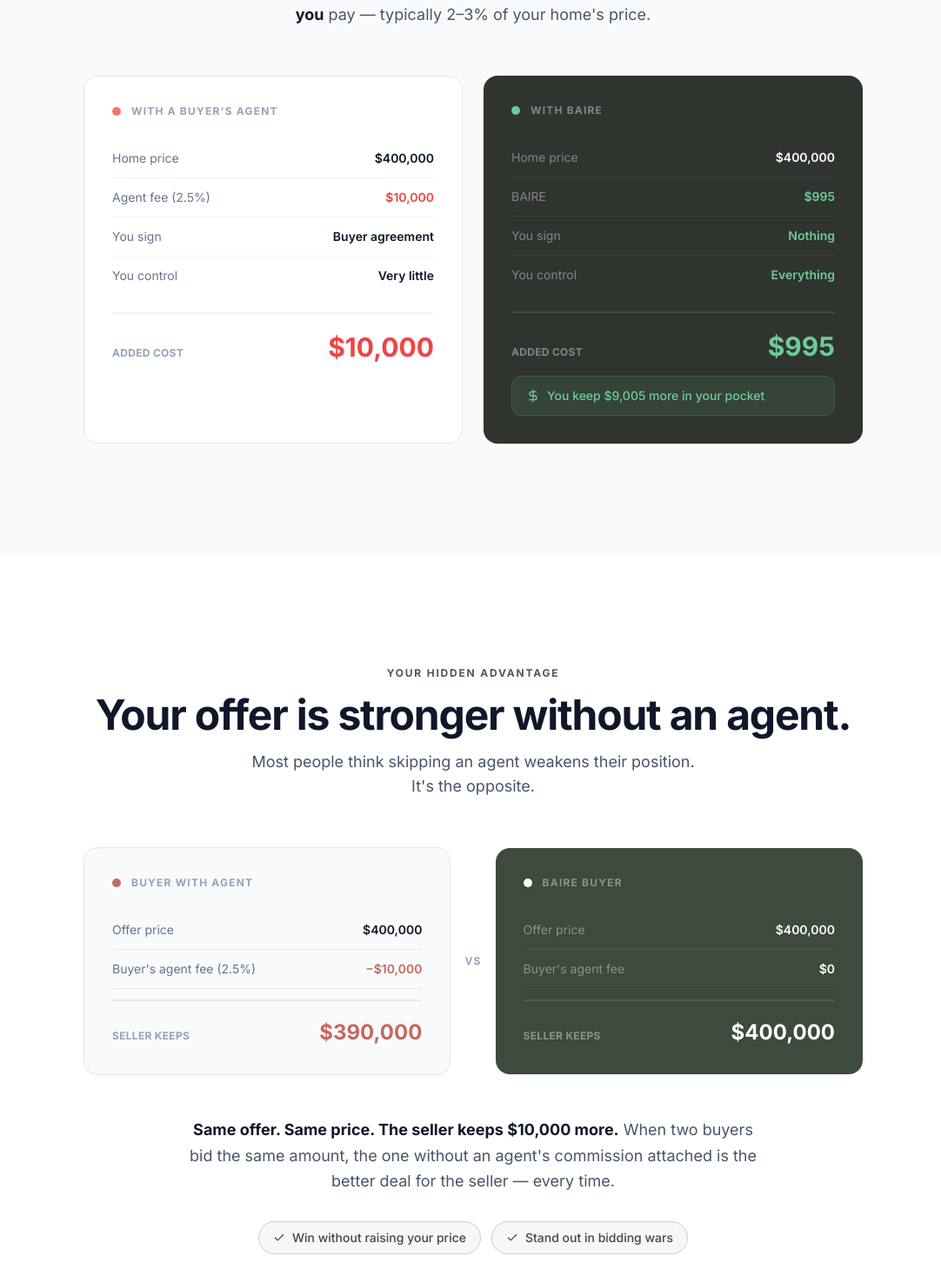
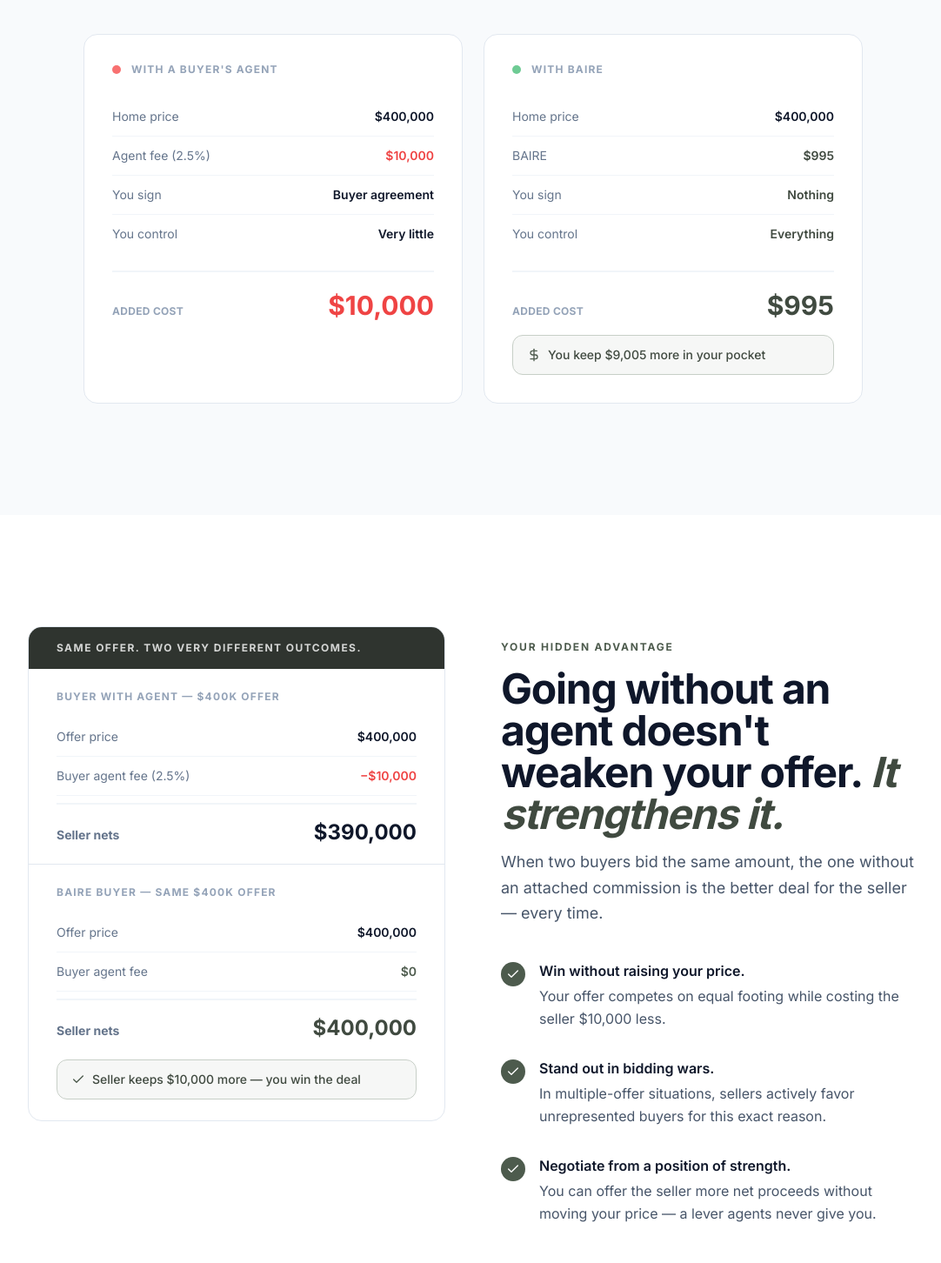
Before and after one commit to geoffbailey114/baireapp, a Next.js app: page / in a window 1280 px wide. Shown: the part 1327-2779 px from the top of the page at 87% size, without its empty margins (96-1178 px from the left). Built offline with nearby package versions, Linux system fonts and the light colour scheme.

Commit message:
2.20 hompage update v2

```diff
--- a/app/page.tsx
+++ b/app/page.tsx
@@ -85,7 +85,7 @@ export default function HomePage() {
                 name: 'How do I tour homes without an agent?',
                 acceptedAnswer: {
                   '@type': 'Answer',
-                  text: 'You contact the listing agent directly. BAIRE gives you word-for-word scripts that present you as a serious, qualified buyer. Most listing agents prefer this — they represent the seller, and an unrepresented buyer means no competing agent to coordinate around.',
+                  text: 'BAIRE pulls the listing agent\'s name and contact info straight from the listing, then gives you word-for-word scripts that present you as a serious, qualified buyer. Most listing agents prefer this — they represent the seller, and an unrepresented buyer means no competing agent to coordinate around.',
                 },
               },
               {
--- a/components/v2/competitive-advantage.tsx
+++ b/components/v2/competitive-advantage.tsx
@@ -4,123 +4,127 @@ import { motion } from 'framer-motion'
 import { Check } from 'lucide-react'
 
 const advantages = [
-  'Win without raising your price',
-  'Stand out in bidding wars',
-  'Negotiate from a position of strength',
+  {
+    title: 'Win without raising your price.',
+    description: 'Your offer competes on equal footing while costing the seller $10,000 less.',
+  },
+  {
+    title: 'Stand out in bidding wars.',
+    description: 'In multiple-offer situations, sellers actively favor unrepresented buyers for this exact reason.',
+  },
+  {
+    title: 'Negotiate from a position of strength.',
+    description: "You can offer the seller more net proceeds without moving your price — a lever agents never give you.",
+  },
 ]
 
 export function CompetitiveAdvantage() {
   return (
     <section className="py-24 md:py-32 bg-white">
       <div className="container">
-        <div className="mx-auto max-w-4xl">
-          <motion.div
-            initial={{ opacity: 0, y: 20 }}
-            whileInView={{ opacity: 1, y: 0 }}
-            viewport={{ once: true }}
-            transition={{ duration: 0.5 }}
-            className="text-center mb-6"
-          >
-            <p className="text-xs font-bold tracking-[0.15em] uppercase text-sage-600 mb-4">Your hidden advantage</p>
-            <h2 className="text-4xl md:text-5xl font-bold tracking-tight text-slate-900 mb-4">
-              Your offer is stronger without an agent.
-            </h2>
-            <p className="text-lg text-slate-600 max-w-lg mx-auto">
-              Most people think skipping an agent weakens their position. It&apos;s the opposite.
-            </p>
-          </motion.div>
+        <div className="mx-auto max-w-5xl">
+          <div className="grid md:grid-cols-2 gap-12 md:gap-16 items-start">
 
-          {/* Side-by-side offer comparison */}
-          <div className="grid md:grid-cols-[1fr_auto_1fr] gap-4 md:gap-0 items-center mt-14 mb-12">
-            {/* Represented buyer offer */}
+            {/* Left: Stacked comparison card */}
             <motion.div
               initial={{ opacity: 0, x: -20 }}
               whileInView={{ opacity: 1, x: 0 }}
               viewport={{ once: true }}
               transition={{ duration: 0.5, delay: 0.1 }}
-              className="bg-slate-50 rounded-2xl border border-slate-200 p-8"
+              className="bg-white rounded-2xl border border-slate-200 overflow-hidden"
             >
-              <div className="flex items-center gap-3 mb-6">
-                <span className="w-2.5 h-2.5 rounded-full bg-[#C4695E]" />
-                <span className="text-xs font-bold tracking-[0.1em] uppercase text-slate-400">Buyer with agent</span>
+              {/* Dark header bar */}
+              <div className="bg-sage-900 px-8 py-4">
+                <p className="text-xs font-bold tracking-[0.12em] uppercase text-white/80">
+                  Same offer. Two very different outcomes.
+                </p>
               </div>
-              <div className="flex justify-between py-3 border-b border-slate-200 text-sm">
-                <span className="text-slate-500">Offer price</span>
-                <span className="font-semibold text-slate-900">$400,000</span>
+
+              {/* Buyer with agent */}
+              <div className="px-8 pt-6 pb-5">
+                <p className="text-xs font-bold tracking-[0.1em] uppercase text-slate-400 mb-4">
+                  Buyer with agent &mdash; $400K offer
+                </p>
+                <div className="flex justify-between py-3 border-b border-slate-100 text-sm">
+                  <span className="text-slate-500">Offer price</span>
+                  <span className="font-semibold text-slate-900">$400,000</span>
+                </div>
+                <div className="flex justify-between py-3 border-b border-slate-100 text-sm">
+                  <span className="text-slate-500">Buyer agent fee (2.5%)</span>
+                  <span className="font-semibold text-red-500">&minus;$10,000</span>
+                </div>
+                <div className="flex justify-between items-baseline pt-4 mt-2 border-t-2 border-slate-100">
+                  <span className="text-sm font-bold text-slate-500">Seller nets</span>
+                  <span className="text-2xl font-bold text-slate-900">$390,000</span>
+                </div>
               </div>
-              <div className="flex justify-between py-3 border-b border-slate-200 text-sm">
-                <span className="text-slate-500">Buyer&apos;s agent fee (2.5%)</span>
-                <span className="font-semibold text-[#C4695E]">−$10,000</span>
+
+              {/* Divider */}
+              <div className="border-t border-slate-200" />
+
+              {/* BAIRE buyer */}
+              <div className="px-8 pt-6 pb-5">
+                <p className="text-xs font-bold tracking-[0.1em] uppercase text-slate-400 mb-4">
+                  BAIRE buyer &mdash; same $400K offer
+                </p>
+                <div className="flex justify-between py-3 border-b border-slate-100 text-sm">
+                  <span className="text-slate-500">Offer price</span>
+                  <span className="font-semibold text-slate-900">$400,000</span>
+                </div>
+                <div className="flex justify-between py-3 border-b border-slate-100 text-sm">
+                  <span className="text-slate-500">Buyer agent fee</span>
+                  <span className="font-semibold text-sage-600">$0</span>
+                </div>
+                <div className="flex justify-between items-baseline pt-4 mt-2 border-t-2 border-slate-100">
+                  <span className="text-sm font-bold text-slate-500">Seller nets</span>
+                  <span className="text-2xl font-bold text-sage-700">$400,000</span>
+                </div>
               </div>
-              <div className="flex justify-between items-baseline pt-5 mt-3 border-t-2 border-slate-200">
-                <span className="text-xs font-bold tracking-wide uppercase text-slate-400">Seller keeps</span>
-                <span className="text-2xl font-bold text-[#C4695E]">$390,000</span>
+
+              {/* Bottom pill */}
+              <div className="mx-8 mb-6">
+                <div className="bg-sage-50 border border-sage-200 rounded-xl px-4 py-3 flex items-center gap-2">
+                  <Check className="h-4 w-4 text-sage-600 flex-shrink-0" />
+                  <span className="text-sm font-medium text-sage-700">Seller keeps $10,000 more &mdash; you win the deal</span>
+                </div>
               </div>
             </motion.div>
 
-            {/* VS divider */}
-            <motion.div
-              initial={{ opacity: 0 }}
-              whileInView={{ opacity: 1 }}
-              viewport={{ once: true }}
-              transition={{ duration: 0.3, delay: 0.15 }}
-              className="hidden md:flex items-center justify-center px-4"
-            >
-              <span className="text-xs font-bold text-slate-400 tracking-widest">VS</span>
-            </motion.div>
-
-            {/* BAIRE buyer offer */}
+            {/* Right: Headline + checkpoints */}
             <motion.div
               initial={{ opacity: 0, x: 20 }}
               whileInView={{ opacity: 1, x: 0 }}
               viewport={{ once: true }}
               transition={{ duration: 0.5, delay: 0.2 }}
-              className="bg-[#3d4a3d] rounded-2xl p-8 text-white"
+              className="md:pt-4"
             >
-              <div className="flex items-center gap-3 mb-6">
-                <span className="w-2.5 h-2.5 rounded-full bg-white" />
-                <span className="text-xs font-bold tracking-[0.1em] uppercase text-white/40">BAIRE buyer</span>
-              </div>
-              <div className="flex justify-between py-3 border-b border-white/5 text-sm">
-                <span className="text-white/40">Offer price</span>
-                <span className="font-semibold text-white">$400,000</span>
-              </div>
-              <div className="flex justify-between py-3 border-b border-white/5 text-sm">
-                <span className="text-white/40">Buyer&apos;s agent fee</span>
-                <span className="font-semibold text-white">$0</span>
-              </div>
-              <div className="flex justify-between items-baseline pt-5 mt-3 border-t-2 border-white/10">
-                <span className="text-xs font-bold tracking-wide uppercase text-white/40">Seller keeps</span>
-                <span className="text-2xl font-bold text-white">$400,000</span>
+              <p className="text-xs font-bold tracking-[0.15em] uppercase text-sage-600 mb-4">Your hidden advantage</p>
+              <h2 className="text-4xl md:text-5xl font-bold tracking-tight text-slate-900 leading-[1.1] mb-4">
+                Going without an agent doesn&apos;t weaken your offer.{' '}
+                <span className="italic text-sage-700">It strengthens it.</span>
+              </h2>
+              <p className="text-lg text-slate-600 leading-relaxed mb-10">
+                When two buyers bid the same amount, the one without an attached commission is the better deal for the seller &mdash; every time.
+              </p>
+
+              <div className="space-y-8">
+                {advantages.map((adv, i) => (
+                  <div key={i} className="flex gap-4">
+                    <div className="flex-shrink-0 mt-0.5">
+                      <div className="w-7 h-7 rounded-full bg-sage-600 flex items-center justify-center">
+                        <Check className="h-4 w-4 text-white" />
+                      </div>
+                    </div>
+                    <div>
+                      <p className="font-semibold text-slate-900 mb-1">{adv.title}</p>
+                      <p className="text-slate-600 leading-relaxed">{adv.description}</p>
+                    </div>
+                  </div>
+                ))}
               </div>
             </motion.div>
+
           </div>
-
-          {/* Punchline */}
-          <motion.div
-            initial={{ opacity: 0, y: 20 }}
-            whileInView={{ opacity: 1, y: 0 }}
-            viewport={{ once: true }}
-            transition={{ duration: 0.5, delay: 0.3 }}
-            className="text-center max-w-2xl mx-auto"
-          >
-            <p className="text-lg text-slate-600 leading-relaxed mb-8">
-              <strong className="text-slate-900">Same offer. Same price. The seller keeps $10,000 more.</strong>{' '}
-              When two buyers bid the same amount, the one without an agent&apos;s commission attached is the better deal for the seller — every time.
-            </p>
-
-            <div className="flex flex-wrap gap-3 justify-center">
-              {advantages.map((adv, i) => (
-                <span
-                  key={i}
-                  className="inline-flex items-center gap-2 bg-sage-50 border border-sage-200 text-sage-700 text-sm font-medium px-4 py-2 rounded-full"
-                >
-                  <Check className="h-3.5 w-3.5 flex-shrink-0" />
-                  {adv}
-                </span>
-              ))}
-            </div>
-          </motion.div>
         </div>
       </div>
     </section>
--- a/components/v2/faq.tsx
+++ b/components/v2/faq.tsx
@@ -12,7 +12,7 @@ const faqs = [
     question: 'How do I tour homes without an agent?',
     answer: (
       <>
-        <p>You contact the listing agent directly. BAIRE gives you word-for-word scripts that present you as a serious, qualified buyer. Most listing agents prefer this &mdash; they represent the seller, and an unrepresented buyer means no competing agent to coordinate around.</p>
+        <p>BAIRE pulls the listing agent&apos;s name and contact info straight from the listing, then gives you word-for-word scripts that present you as a serious, qualified buyer. Most listing agents prefer this &mdash; they represent the seller, and an unrepresented buyer means no competing agent to coordinate around.</p>
       </>
     ),
   },
--- a/components/v2/math-changed.tsx
+++ b/components/v2/math-changed.tsx
@@ -77,38 +77,38 @@ export function MathChanged() {
               </div>
             </motion.div>
 
-            {/* BAIRE Card */}
+            {/* BAIRE Card — white to match competitive advantage section */}
             <motion.div
               initial={{ opacity: 0, x: 20 }}
               whileInView={{ opacity: 1, x: 0 }}
               viewport={{ once: true }}
               transition={{ duration: 0.5, delay: 0.2 }}
-              className="bg-sage-900 rounded-2xl p-8 text-white"
+              className="bg-white rounded-2xl border border-slate-200 p-8"
             >
               <div className="flex items-center gap-3 mb-6">
                 <span className="w-2.5 h-2.5 rounded-full bg-[#6ECB94]" />
-                <span className="text-xs font-bold tracking-[0.1em] uppercase text-white/40">With BAIRE</span>
+                <span className="text-xs font-bold tracking-[0.1em] uppercase text-slate-400">With BAIRE</span>
               </div>
 
               <div className="space-y-0">
                 {baireRows.map((row) => (
-                  <div key={row.label} className="flex justify-between items-baseline py-3 border-b border-white/5 last:border-b-0">
-                    <span className="text-sm text-white/40">{row.label}</span>
-                    <span className={`text-sm font-semibold ${row.highlight ? 'text-[#6ECB94]' : 'text-white'}`}>
+                  <div key={row.label} className="flex justify-between items-baseline py-3 border-b border-slate-100 last:border-b-0">
+                    <span className="text-sm text-slate-500">{row.label}</span>
+                    <span className={`text-sm font-semibold ${row.highlight ? 'text-sage-700' : 'text-slate-900'}`}>
                       {row.value}
                     </span>
                   </div>
                 ))}
               </div>
 
-              <div className="mt-5 pt-5 border-t-2 border-white/10 flex justify-between items-baseline">
-                <span className="text-xs font-bold tracking-wide uppercase text-white/40">Added cost</span>
-                <span className="text-3xl font-bold text-[#6ECB94]">$995</span>
+              <div className="mt-5 pt-5 border-t-2 border-slate-100 flex justify-between items-baseline">
+                <span className="text-xs font-bold tracking-wide uppercase text-slate-400">Added cost</span>
+                <span className="text-3xl font-bold text-sage-700">$995</span>
               </div>
 
-              <div className="mt-4 bg-[#6ECB94]/10 border border-[#6ECB94]/15 rounded-xl px-4 py-3 flex items-center gap-2">
-                <DollarSign className="h-4 w-4 text-[#6ECB94] flex-shrink-0" />
-                <span className="text-sm font-medium text-[#6ECB94]">You keep $9,005 more in your pocket</span>
+              <div className="mt-4 bg-sage-50 border border-sage-200 rounded-xl px-4 py-3 flex items-center gap-2">
+                <DollarSign className="h-4 w-4 text-sage-600 flex-shrink-0" />
+                <span className="text-sm font-medium text-sage-700">You keep $9,005 more in your pocket</span>
               </div>
             </motion.div>
           </div>
```
Also changed, not shown: components/v2/hero.tsx (+0 -10 lines), components/v2/pricing.tsx (+51 -39 lines), components/v2/cta.tsx (line endings or trailing spaces).
